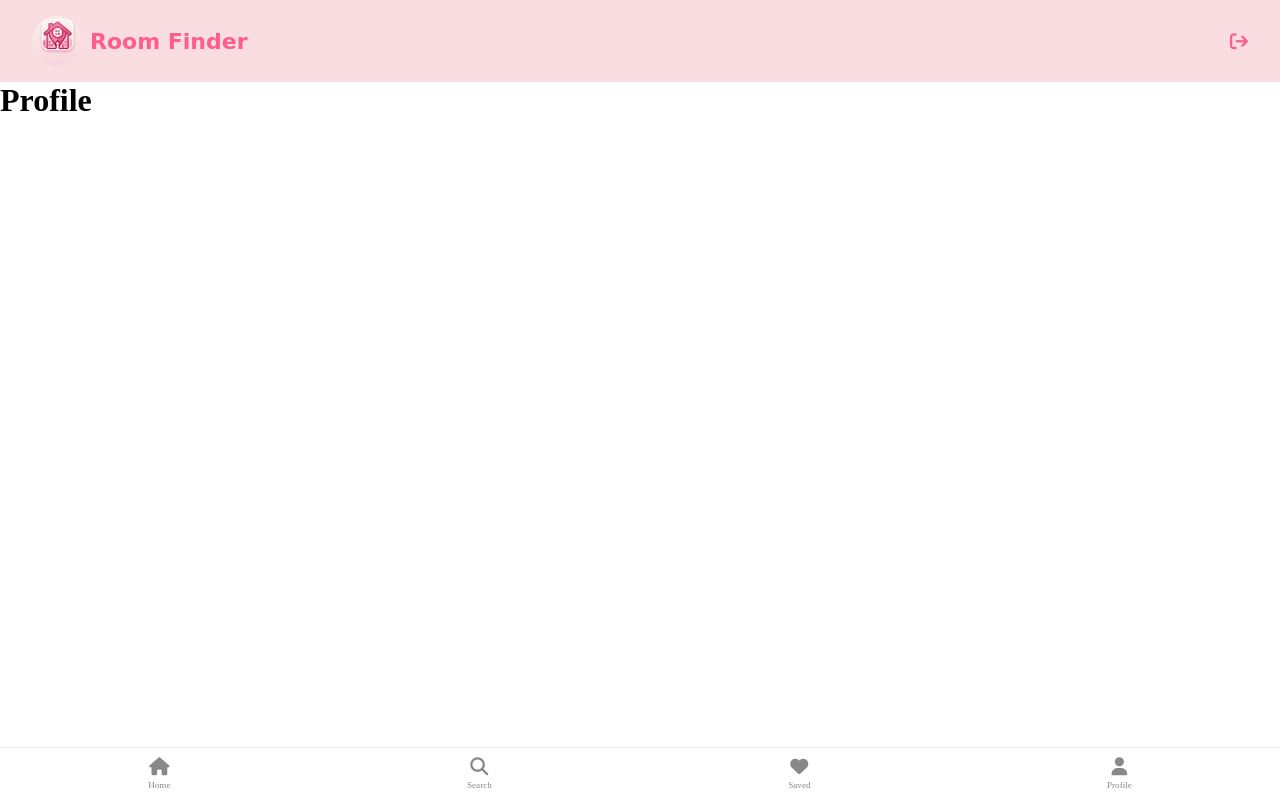
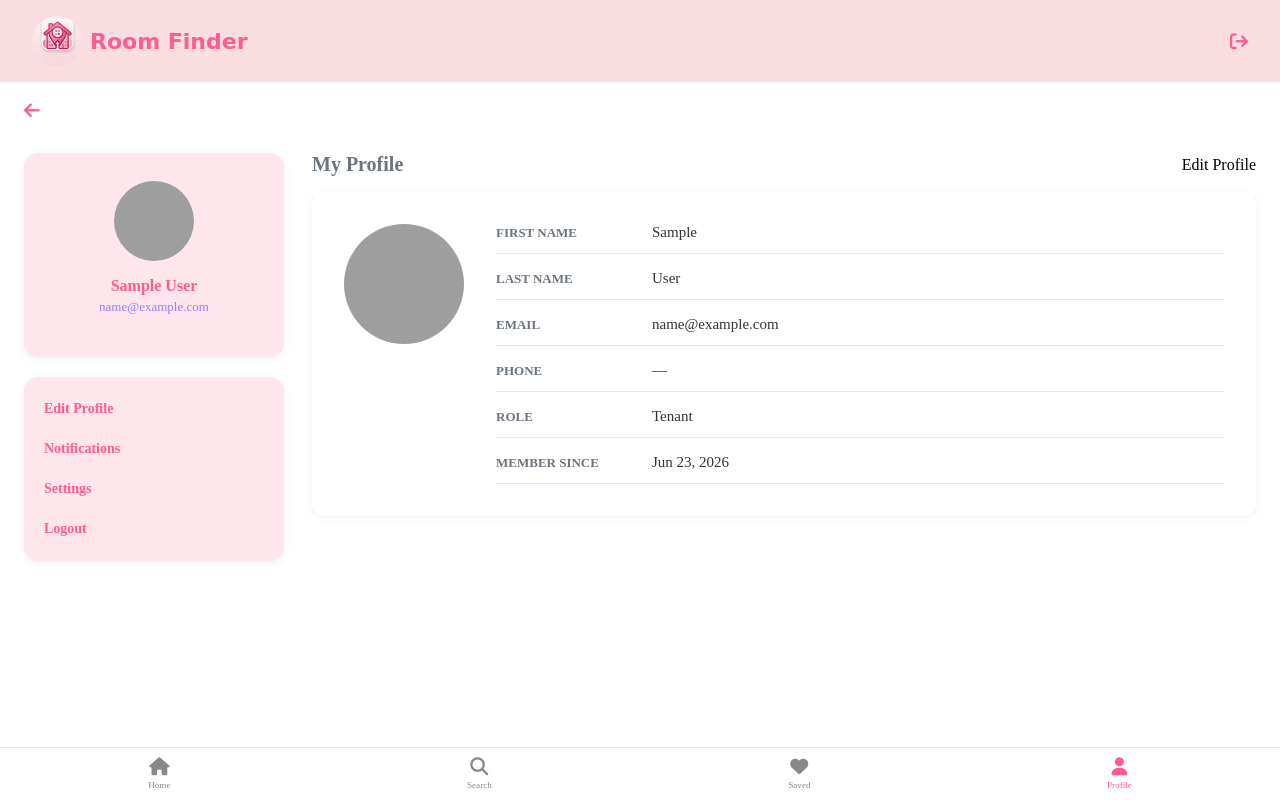
Before and after one commit to janaki0068/Room-Finder, a Django app: page /profile/ in a window 1280 px wide. Run offline with Django 5.2, Linux system fonts and the light colour scheme; the visitor is signed in with stand-in values (Sample User, id 1); some web fonts are replaced; grey boxes are pictures that could not be loaded.

Commit message:
tenant profile and sidebar

```diff
--- a/rooms/views.py
+++ b/rooms/views.py
@@ -515,7 +515,7 @@ def saved_view(request):
 @login_required
 def unsave_room(request, room_id):
     SavedRoom.objects.filter(user=request.user, room_id=room_id).delete()
-    return redirect('saved_rooms')
+    return redirect('saved')
 
 @login_required(login_url='login')
 def tsearch_rooms(request):
--- a/static/css/base.css
+++ b/static/css/base.css
@@ -61,11 +61,11 @@ header .logo span {
 i.fa-solid,
 i.fa-regular,
 i.fa-brands {
-    font-family: "Font Awesome 6 Free" ;
-    font-weight: 900 ;
-    font-style: normal ;
-    display: inline-block ;
-    font-size: 18px ;
+    font-family: "Font Awesome 6 Free" !important;
+    font-weight: 900 !important;
+    font-style: normal !important;
+    display: inline-block !important;
+    font-size: 18px !important;
 }
 
 .bottom-nav {
@@ -98,7 +98,9 @@ i.fa-brands {
 
 .bottom-nav i {
     font-size: 18px;
+    color: inherit;
 }
+
 
 body {
     padding-bottom: 80px;
--- a/static/css/tenant_dashboard.css
+++ b/static/css/tenant_dashboard.css
@@ -71,15 +71,6 @@
     margin-bottom: 14px;
 }
 
-.profile-card a {
-    display: inline-block;
-    padding: 8px 18px;
-    color: var(--color-5);
-    border-radius: 8px;
-    text-decoration: none;
-    font-size: 13px;
-    font-weight: 600;
-}
 
 .sidebar-nav {
     background: var(--color-9);
@@ -286,3 +277,51 @@
     font-weight: 600;
     cursor: pointer;
 }
+
+
+/* tenant profile */
+
+.profile-details {
+    display: flex;
+    gap: 32px;
+    background: white;
+    border-radius: 14px;
+    padding: 32px;
+    box-shadow: 0 2px 10px rgba(0,0,0,0.06);
+}
+
+.profile-photo-large img {
+    width: 120px;
+    height: 120px;
+    border-radius: 50%;
+    object-fit: cover;
+}
+
+.profile-info {
+    flex: 1;
+    display: flex;
+    flex-direction: column;
+    gap: 16px;
+}
+
+.info-row {
+    display: flex;
+    align-items: center;
+    gap: 16px;
+    padding-bottom: 12px;
+    border-bottom: 1px solid var(--color-1);
+}
+
+.info-label {
+    width: 140px;
+    font-size: 13px;
+    font-weight: 600;
+    color: var(--color-13);
+    text-transform: uppercase;
+    flex-shrink: 0;
+}
+
+.info-value {
+    font-size: 15px;
+    color: #333;
+}
--- a/templates/base.html
+++ b/templates/base.html
@@ -40,19 +40,31 @@
 
     {% if user.is_authenticated %}
     <nav class="bottom-nav">
-      <a href="{% url 'tenant_dashboard' %}"
-        ><span><i class="fa-solid fa-house"></i></span><small>Home</small></a
+      <a
+        href="{% url 'tenant_dashboard' %}"
+        class="{% if request.resolver_match.url_name == 'tenant_dashboard' %}active{% endif %}"
       >
-      <a href="{% url 'tsearch_rooms' %}"
-        ><span><i class="fa-solid fa-magnifying-glass"></i></span
-        ><small>Search</small></a
+        <span><i class="fa-solid fa-house"></i></span><small>Home</small></a
       >
-      <a href="{% url 'saved_view' %}"
-        ><span><i class="fa-solid fa-heart"></i></span><small>Saved</small></a
+      <a
+        href="{% url 'tsearch_rooms' %}"
+        class="{% if request.resolver_match.url_name == 'tsearch_rooms' %}active{% endif %}"
       >
-      <a href="{% url 'profile_view' %}"
-        ><span><i class="fa-solid fa-user"></i></span><small>Profile</small></a
+        <span><i class="fa-solid fa-magnifying-glass"></i></span
+        ><small>Search</small>
+      </a>
+      <a
+        href="{% url 'saved_view' %}"
+        class="{% if request.resolver_match.url_name == 'saved_view' %}active{% endif %}"
       >
+        <span><i class="fa-solid fa-heart"></i></span><small>Saved</small>
+      </a>
+      <a
+        href="{% url 'profile_view' %}"
+        class="{% if request.resolver_match.url_name == 'profile_view' %}active{% endif %}"
+      >
+        <span><i class="fa-solid fa-user"></i></span><small>Profile</small>
+      </a>
     </nav>
     {% endif %}
   </body>
--- a/templates/tenant_profile.html
+++ b/templates/tenant_profile.html
@@ -1,4 +1,86 @@
-{% extends "base.html" %}
-{% block content %}
-    <h1>Profile</h1>
+{% extends "base.html" %} {% load static %} {% block css %}
+<link rel="stylesheet" href="{% static 'css/tenant_dashboard.css' %}" />
+{% endblock css %} {% block content %}
+
+<a href="{% url 'tenant_dashboard' %}" class="back-btn"
+  ><i class="fa-solid fa-arrow-left"></i
+></a>
+
+<div class="dashboard-main">
+  <aside class="sidebar">
+    <div class="profile-card">
+      {% if profile.image %}
+      <img src="{{ profile.image.url }}" class="profile-photo" />
+      {% else %}
+      <img
+        src="{% static 'images/default-avatar.png' %}"
+        class="profile-photo"
+      />
+      {% endif %}
+      <h3>{{ request.user.get_full_name|default:request.user.username }}</h3>
+      <p>{{ request.user.email }}</p>
+    </div>
+
+    <nav class="sidebar-nav">
+      <a href="#">Edit Profile</a>
+      <a href="#">Notifications</a>
+      <a href="#">Settings</a>
+      <a href="#">Logout</a>
+    </nav>
+  </aside>
+
+  <section class="dashboard-content">
+    <div class="section-header">
+      <h2>My Profile</h2>
+      <span>Edit Profile</span>
+    </div>
+
+    <div class="profile-details">
+      <div class="profile-photo-large">
+        {% if profile.image %}
+        <img src="{{ profile.image.url }}" alt="Profile Photo" />
+        {% else %}
+        <img
+          src="{% static 'images/default-avatar.png' %}"
+          alt="Profile Photo"
+        />
+        {% endif %}
+      </div>
+
+      <div class="profile-info">
+        <div class="info-row">
+          <span class="info-label">First Name</span>
+          <span class="info-value"
+            >{{ request.user.first_name|default:"—" }}</span
+          >
+        </div>
+        <div class="info-row">
+          <span class="info-label">Last Name</span>
+          <span class="info-value"
+            >{{ request.user.last_name|default:"—" }}</span
+          >
+        </div>
+        <div class="info-row">
+          <span class="info-label">Email</span>
+          <span class="info-value">{{ request.user.email }}</span>
+        </div>
+        <div class="info-row">
+          <span class="info-label">Phone</span>
+          <span class="info-value">{{ profile.phone|default:"—" }}</span>
+        </div>
+        <div class="info-row">
+          <span class="info-label">Role</span>
+          <span class="info-value">{{ profile.role|capfirst }}</span>
+        </div>
+        <div class="info-row">
+          <span class="info-label">Member Since</span>
+          <span class="info-value"
+            >{{ request.user.date_joined|date:"M d, Y" }}</span
+          >
+        </div>
+      </div>
+    </div>
+  </section>
+</div>
+
 {% endblock content %}
```
Also changed, not shown: templates/tenant_dashboard.html (+33 -62 lines), templates/tsaved_rooms.html (+9 -6 lines), templates/tsearch_rooms.html (+19 -12 lines).
